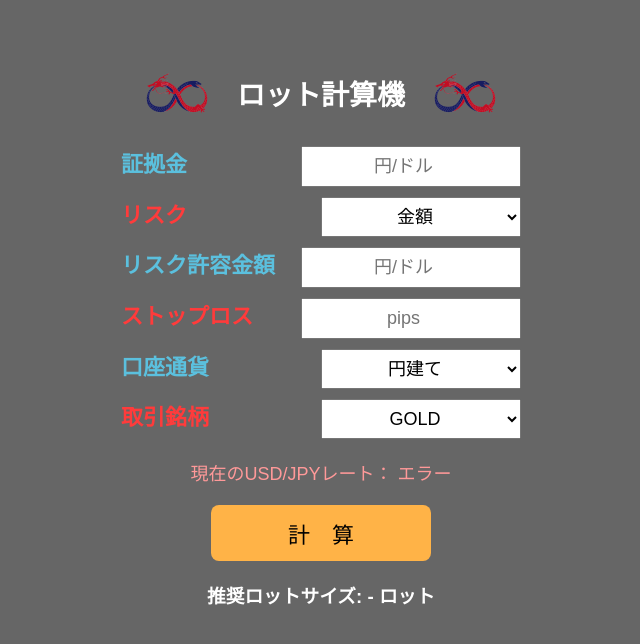
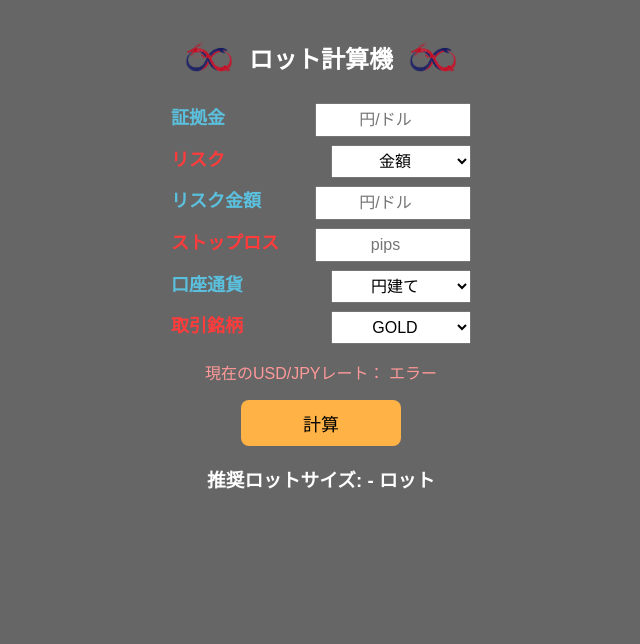
Before and after one commit to kenichi59/lot-calculator, a plain HTML site: page index.html in a window 1280 px wide. Shown: the whole page, without its empty margins (319-959 px from the left). Drawn offline with Linux system fonts and the light colour scheme; no server answers.

Commit message:
Update index.html

```diff
--- a/index.html
+++ b/index.html
@@ -10,36 +10,38 @@
             font-family: 'Arial', sans-serif;
             text-align: center;
             color: white;
-            margin: 50px;
+            margin: 20px;
         }
         h2 {
-            font-size: 28px;
+            font-size: 24px;
         }
         .logo-container {
             display: flex;
             justify-content: center;
             align-items: center;
-            gap: 20px;
+            gap: 10px;
         }
         .logo-container img {
-            height: 80px;
+            height: 60px;
         }
         .form-container {
             display: inline-block;
             text-align: left;
+            width: 90%; /* 幅を縮小 */
+            max-width: 300px; /* 最大幅を300pxに制限 */
         }
         label {
-            font-size: 22px;
+            font-size: 18px;
             font-weight: bold;
             display: flex;
             justify-content: space-between;
-            width: 400px;
-            margin: 10px auto;
+            width: 100%;
+            margin: 8px auto;
         }
         input, select {
-            padding: 8px;
-            font-size: 18px;
-            width: 200px;
+            padding: 6px;
+            font-size: 16px;
+            width: 140px;
             text-align: center;
         }
         .red-text {
@@ -51,24 +53,24 @@
         button {
             background-color: #ffb347; /* オレンジ系 */
             color: black;
-            padding: 12px 20px;
+            padding: 10px 16px;
             border: none;
             border-radius: 8px;
-            font-size: 22px;
+            font-size: 18px;
             cursor: pointer;
             transition: 0.3s;
-            width: 220px;
+            width: 160px;
             text-align: center;
             display: block;
-            margin: 20px auto;
+            margin: 15px auto;
         }
         button:hover {
             background-color: #ff5733; /* ホバー時 */
         }
         .rate-display {
-            font-size: 18px;
+            font-size: 16px;
             color: #ff9999;
-            margin-top: 10px;
+            margin-top: 8px;
         }
     </style>
 </head>
@@ -80,19 +82,19 @@
     </div>
 
     <div class="form-container">
-        <label class="blue-text">証拠金　　　　<input type="number" id="capital" placeholder="円/ドル"></label>
-        <label class="red-text">リスク　　　　<select id="riskType" onchange="toggleRiskInput()">
+        <label class="blue-text">証拠金　　　<input type="number" id="capital" placeholder="円/ドル"></label>
+        <label class="red-text">リスク　　　<select id="riskType" onchange="toggleRiskInput()">
             <option value="percent">%</option>
             <option value="amount" selected>金額</option>
         </select></label>
-        <label class="blue-text" id="riskPercentLabel" style="display: none;">リスク許容割合　<input type="number" id="riskPercent" placeholder="%"></label>
-        <label class="blue-text" id="riskAmountLabel">リスク許容金額　<input type="number" id="riskAmount" placeholder="円/ドル"></label>
-        <label class="red-text">ストップロス　<input type="number" id="stopLoss" placeholder="pips"></label>
-        <label class="blue-text">口座通貨　　　<select id="accountCurrency" onchange="fetchUsdJpyRate()">
+        <label class="blue-text" id="riskPercentLabel" style="display: none;">リスク割合　<input type="number" id="riskPercent" placeholder="%"></label>
+        <label class="blue-text" id="riskAmountLabel">リスク金額　<input type="number" id="riskAmount" placeholder="円/ドル"></label>
+        <label class="red-text">ストップロス<input type="number" id="stopLoss" placeholder="pips"></label>
+        <label class="blue-text">口座通貨　　<select id="accountCurrency" onchange="fetchUsdJpyRate()">
             <option value="JPY">円建て</option>
             <option value="USD">ドル建て</option>
         </select></label>
-        <label class="red-text">取引銘柄　　　<select id="currencyType">
+        <label class="red-text">取引銘柄　　<select id="currencyType">
             <option value="dollar">ドルストレート</option>
             <option value="yen">クロス円</option>
             <option value="gold" selected>GOLD</option>
@@ -101,7 +103,7 @@
 
     <p class="rate-display">現在のUSD/JPYレート： <span id="usdJpyRate">取得中...</span></p>
 
-    <button onclick="calculateLot()">計　算</button>
+    <button onclick="calculateLot()">計算</button>
     <h3>推奨ロットサイズ: <span id="lotSize">-</span> ロット</h3>
 
     <script>
```
Lines whose indentation alone changed are shown as unchanged.
